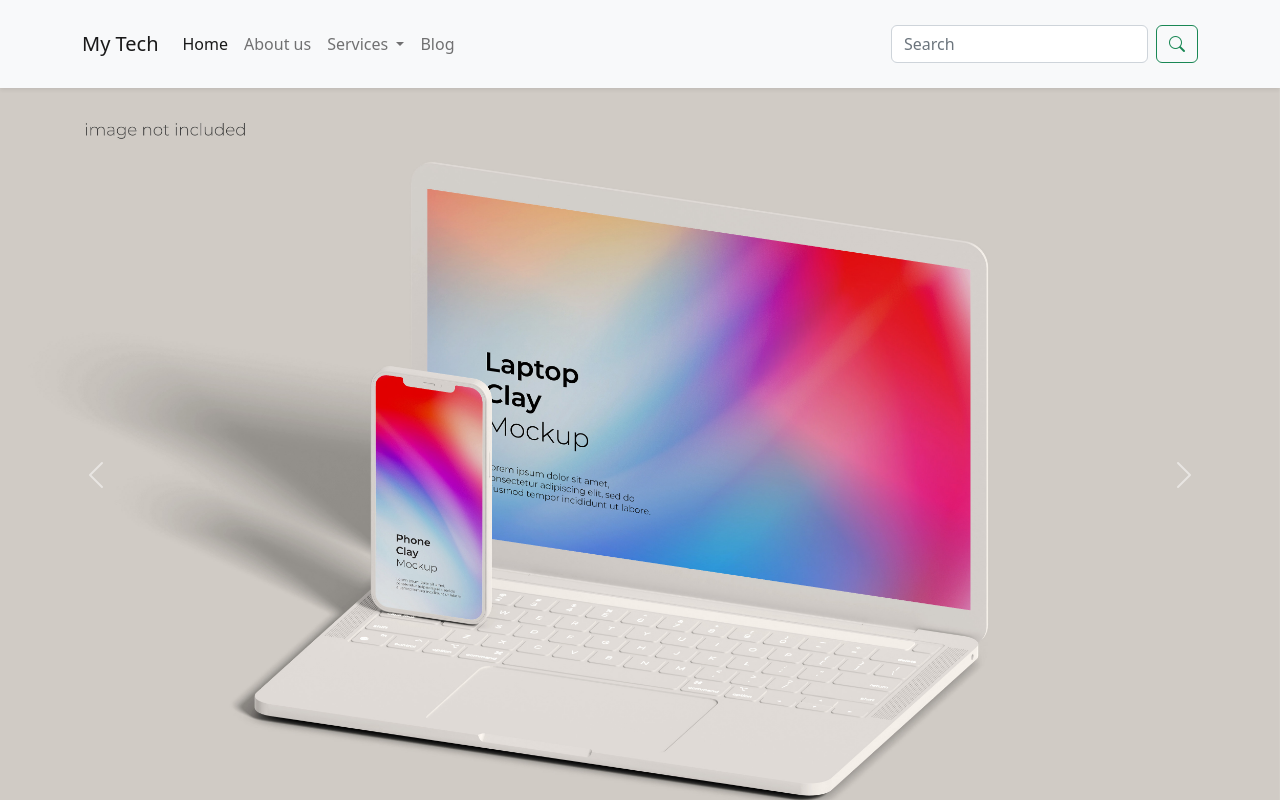
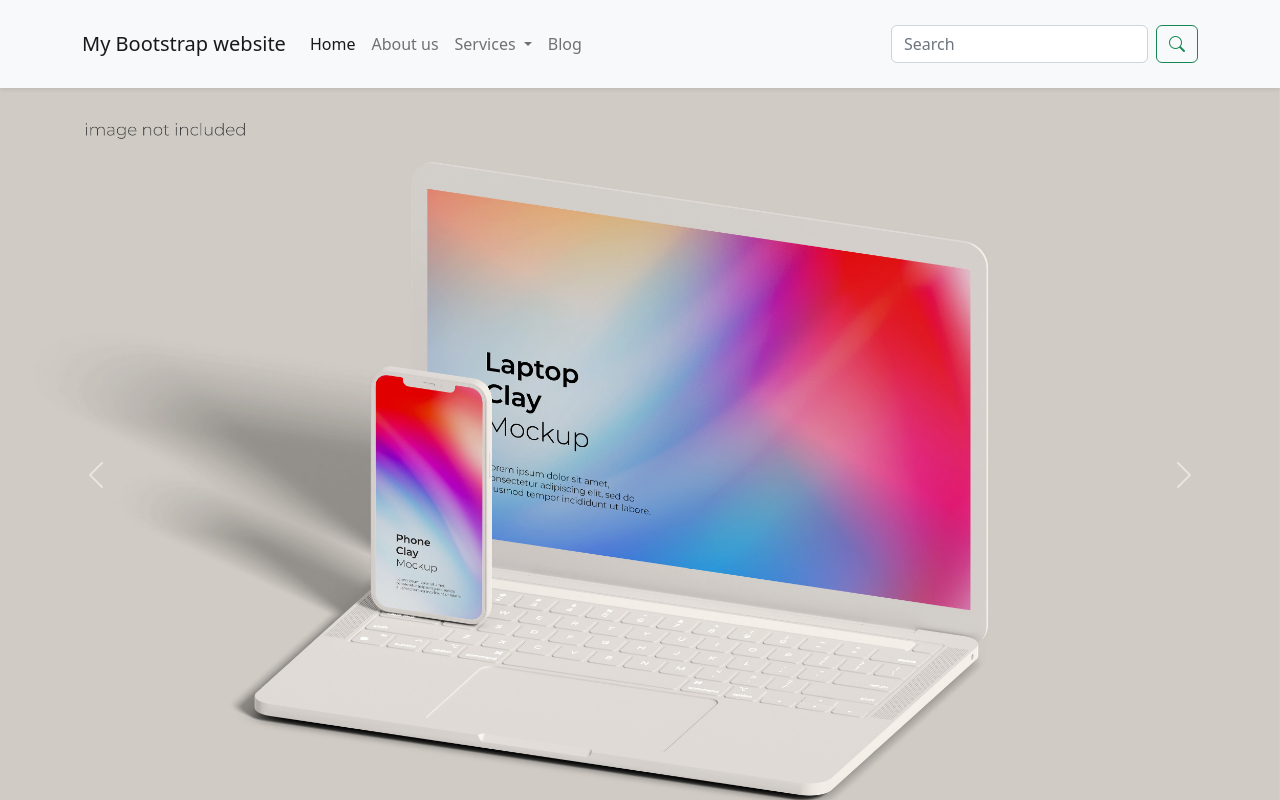
Before and after one commit to hml078126/bootstrap-website, a plain HTML site: page index.html in a window 1280 px wide. Shown: the top 800 px of the page. Drawn offline with nearby package versions, Linux system fonts and the light colour scheme.

Commit message:
changed title

```diff
--- a/index.html
+++ b/index.html
@@ -17,7 +17,7 @@
     <!-- navbar -->
     <nav class="navbar navbar-expand-lg bg-light p-4 fixed-top shadow-sm">
         <div class="container">
-          <a class="navbar-brand" href="#">My Tech</a>
+          <a class="navbar-brand" href="#">My Bootstrap website</a>
           <button class="navbar-toggler" type="button" data-bs-toggle="collapse" data-bs-target="#navbarSupportedContent" aria-controls="navbarSupportedContent" aria-expanded="false" aria-label="Toggle navigation">
             <span class="navbar-toggler-icon"></span>
           </button>
```
